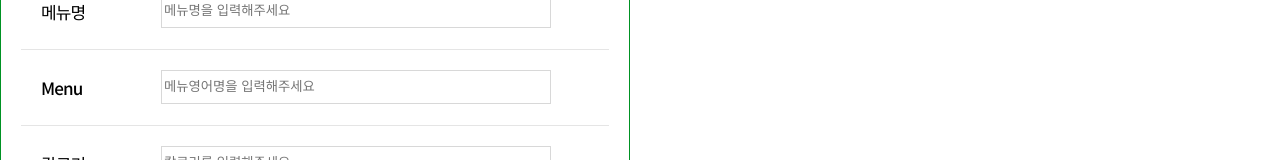
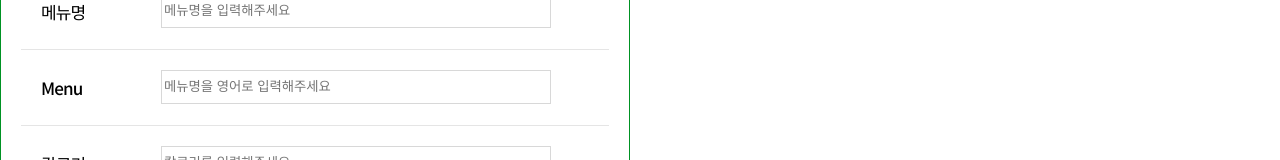
Before and after one commit to dailymunju/subway, a React (Vite) app: page / in a window 1280 px wide. Shown: the part 473-633 px from the top of the page. Built offline with nearby package versions, Linux system fonts and the light colour scheme; some icons are missing.

Commit message:
폼 정규표현식 추가

```diff
--- a/src/subway/MenuForm.jsx
+++ b/src/subway/MenuForm.jsx
@@ -23,7 +23,7 @@ const MenuForm = ({isEdit, textRef, cart, changeInput, onSubmit }) => {
                 </p>
                 <p>
                     <label htmlFor="">Menu</label>
-                    <input type="text" name="menu" value={menu} onChange={changeInput} placeholder="메뉴영어명을 입력해주세요" />
+                    <input type="text" name="menu" value={menu} onChange={changeInput} placeholder="메뉴명을 영어로 입력해주세요" pattern="[A-Za-z]+"/>
                 </p>
                 <p>
                     <label htmlFor="">칼로리</label>
```
